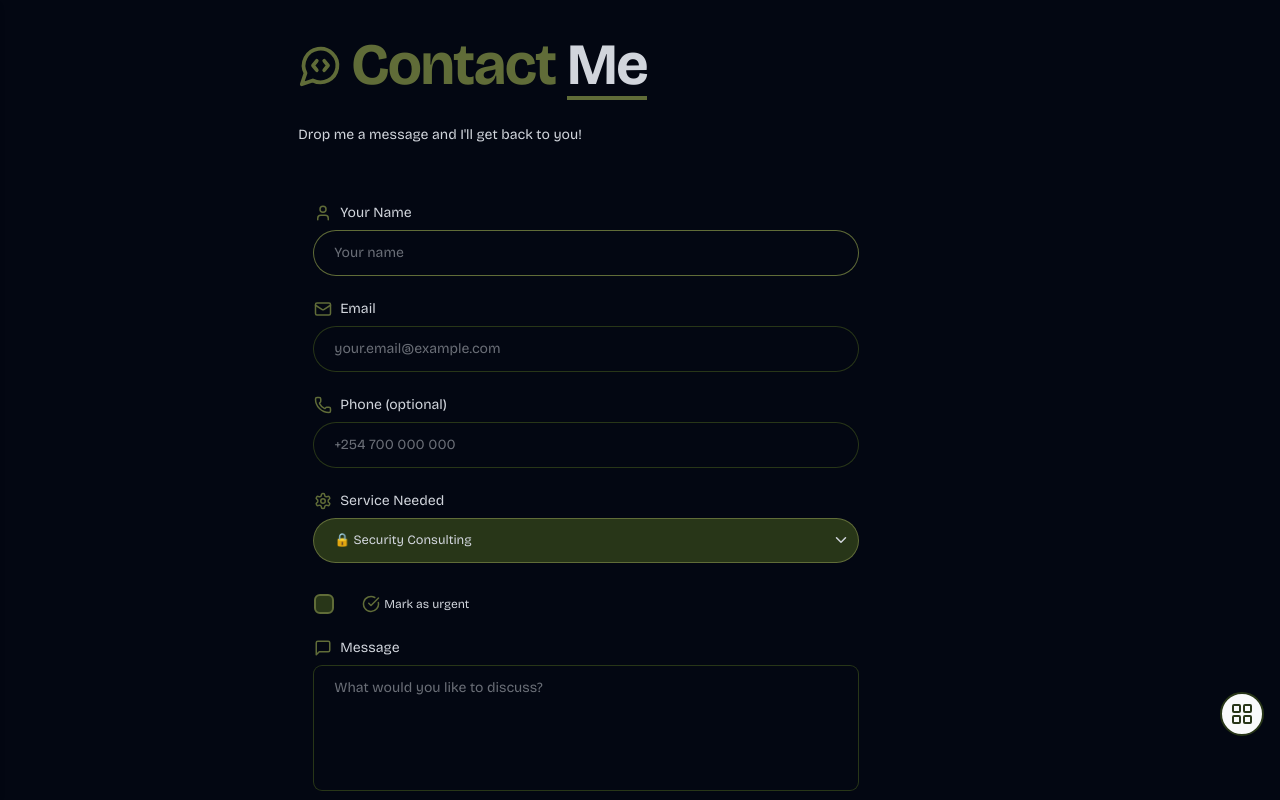
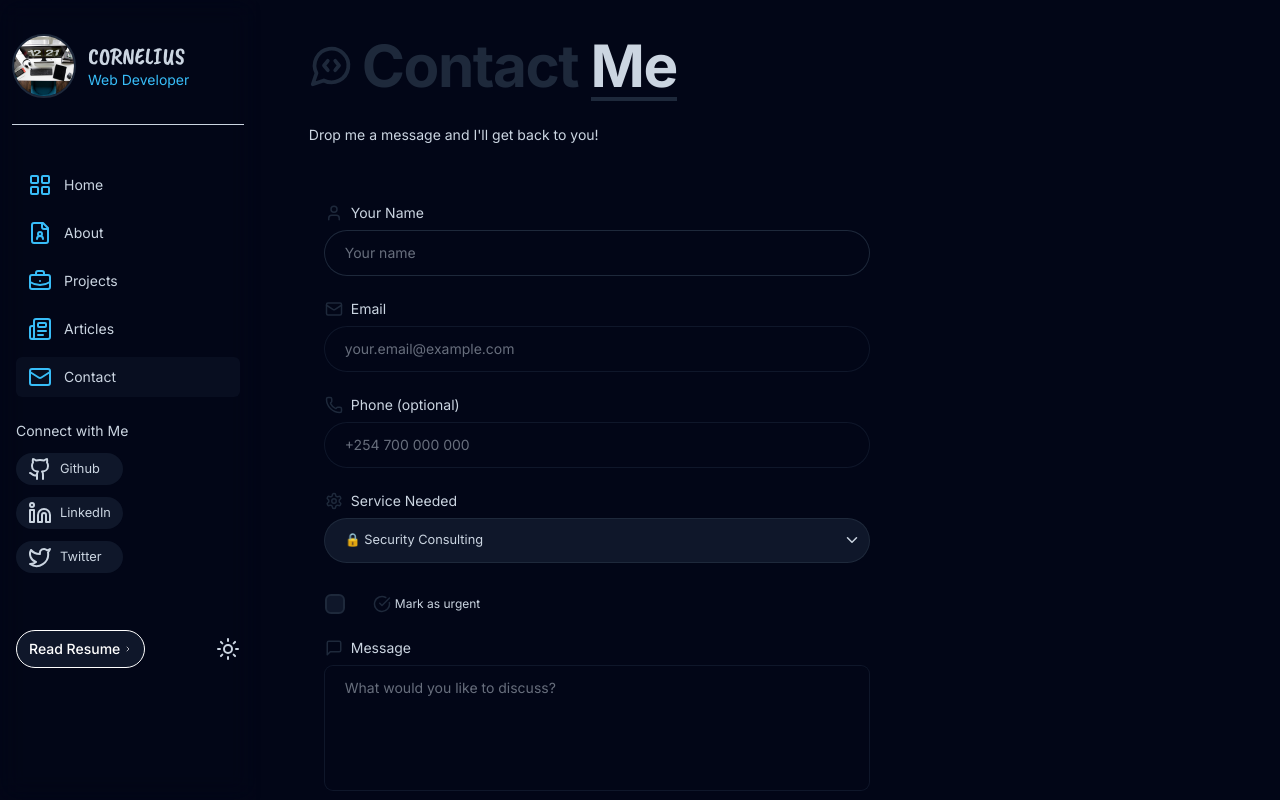
Before and after one commit to cmotanya/dev-portfolio, a Next.js app: page /contact in a window 1280 px wide. Shown: the top 800 px of the page. Built offline with nearby package versions, Linux system fonts and the light colour scheme.

Commit message:
refactor: Update styling and structure across components for improved consistency and user experience

```diff
--- a/app/about/page.tsx
+++ b/app/about/page.tsx
@@ -38,7 +38,7 @@ const About = () => {
 
     // Style for individual dots
     customPaging: () => (
-      <div className="hover:bg-secondary [.slick-active_&]:before:bg-primary [.slick-active_&]:after:bg-secondary after:bg-primary before:bg-background/90 relative rounded-full p-2 transition-all duration-300 ease-in-out before:absolute before:top-1/2 before:left-1/2 before:z-40 before:size-[14px] before:-translate-x-1/2 before:-translate-y-1/2 before:rounded-full before:p-1 before:content-[''] after:absolute after:top-1/2 after:left-1/2 after:-z-10 after:size-5 after:-translate-x-1/2 after:-translate-y-1/2 after:rounded-full after:content-[''] [.slick-active_&]:scale-110 [.slick-active_&]:after:scale-110"></div>
+      <div className="hover:bg-secondary [.slick-active_&]:before:bg-accent [.slick-active_&]:after:bg-secondary after:bg-accent before:bg-background/90 relative rounded-full p-2 transition-all duration-300 ease-in-out before:absolute before:top-1/2 before:left-1/2 before:z-40 before:size-[14px] before:-translate-x-1/2 before:-translate-y-1/2 before:rounded-full before:p-1 before:content-[''] after:absolute after:top-1/2 after:left-1/2 after:-z-10 after:size-5 after:-translate-x-1/2 after:-translate-y-1/2 after:rounded-full after:content-[''] [.slick-active_&]:scale-110 [.slick-active_&]:after:scale-110"></div>
     ),
   };
 
@@ -139,7 +139,7 @@ const About = () => {
             <Link
               type="button"
               href={"/contact"}
-              className="bg-primary ring-secondary inline-block rounded-full px-8 py-3 font-semibold ring transition-all duration-300 ease-in-out hover:-translate-y-1 md:font-normal"
+              className="bg-button text-button-text inline-block rounded-full px-8 py-3 font-semibold transition-all duration-200 ease-in-out hover:-translate-y-1 md:font-normal"
             >
               {" "}
               Schedule a Consultation
--- a/app/contact/page.tsx
+++ b/app/contact/page.tsx
@@ -205,7 +205,7 @@ function Contact() {
         </div>
         {/* Submission Status Message */}
         {(submissionStatus === "success" || submissionStatus === "error") && (
-          <Slide direction="left" duration={300} triggerOnce>
+          <Fade direction="up" duration={300} triggerOnce>
             <div
               className={cn(
                 "mb-6 rounded-md border p-3 font-medium",
@@ -233,7 +233,7 @@ function Contact() {
                 </h2>
               </div>
             </div>
-          </Slide>
+          </Fade>
         )}
 
         {/* Submitting Status Message */}
@@ -248,7 +248,7 @@ function Contact() {
 
         {/* Daily limit exceeded message shown only if limit is reached */}
         {submissionStatus === "limit_exceeded" && (
-          <Slide direction="right" duration={300} triggerOnce>
+          <Fade direction="up" duration={300} triggerOnce>
             <div className="space-y-3 rounded-lg border border-red-300 bg-red-100 p-2 font-bold text-red-500 shadow-md">
               <div className="flex gap-2 rounded-sm font-medium text-red-600">
                 <AlertCircle className="size-6" />
@@ -256,7 +256,7 @@ function Contact() {
               </div>
               <p className="text-sm font-semibold">{message}</p>
             </div>
-          </Slide>
+          </Fade>
         )}
 
         {/* FORM (Conditionally rendered) */}
@@ -286,8 +286,8 @@ function Contact() {
                     aria-describedby="name-error"
                     autoFocus={true}
                     className={cn(
-                      "ring-primary w-full rounded-full px-5 py-3 ring transition-all focus:outline-none",
-                      errors.name ? "ring-red-500" : "focus:ring-secondary",
+                      "ring-primary w-full rounded-full px-5 py-3 ring transition-all",
+                      errors.name ? "ring-error" : "focus:ring-secondary",
                       submissionStatus === "submitting"
                         ? "pointer-events-none"
                         : "",
@@ -295,16 +295,16 @@ function Contact() {
                   />
                 </div>
                 {errors.name && (
-                  <Slide direction="left" duration={400} triggerOnce>
+                  <Fade direction="up" duration={400} triggerOnce>
                     <span
                       id="name-error"
                       role="alert"
-                      className="-mt-1 flex items-center gap-1 text-sm font-medium text-red-500 md:text-xs"
+                      className="text-error -mt-1 flex items-center gap-1 text-xs font-medium md:text-xs"
                     >
                       <AlertCircle size={14} />
                       {errors.name.message}
                     </span>
-                  </Slide>
+                  </Fade>
                 )}
               </div>
 
@@ -325,8 +325,8 @@ function Contact() {
                     placeholder="your.email@example.com"
                     autoComplete="email"
                     className={cn(
-                      "ring-primary w-full rounded-full px-5 py-3 ring transition-all focus:outline-none",
-                      errors.email ? "ring-red-500" : "focus:ring-secondary",
+                      "ring-primary w-full rounded-full px-5 py-3 ring transition-all",
+                      errors.email ? "ring-error" : "focus:ring-secondary",
                       submissionStatus === "submitting"
                         ? "pointer-events-none"
                         : "",
@@ -334,16 +334,16 @@ function Contact() {
                   />
                 </div>
                 {errors.email && (
-                  <Slide direction="left" duration={400} triggerOnce>
+                  <Fade direction="up" duration={400} triggerOnce>
                     <span
                       role="alert"
                       id="email-error"
-                      className="-mt-1 flex items-center gap-1 text-sm font-medium text-red-500 md:text-xs"
+                      className="text-error -mt-1 flex items-center gap-1 text-sm font-medium md:text-xs"
                     >
                       <AlertCircle size={14} />
                       {errors.email.message}
                     </span>
-                  </Slide>
+                  </Fade>
                 )}
               </div>
 
@@ -365,8 +365,8 @@ function Contact() {
                     title="Format: 700-000-000"
                     placeholder="+254 700 000 000"
                     className={cn(
-                      "ring-primary w-full rounded-full px-5 py-3 ring transition-all focus:outline-none",
-                      errors.mobile ? "ring-red-500" : "focus:ring-secondary",
+                      "ring-primary w-full rounded-full px-5 py-3 ring transition-all",
+                      errors.mobile ? "ring-error" : "focus:ring-secondary",
                       submissionStatus === "submitting"
                         ? "pointer-events-none"
                         : "",
@@ -374,16 +374,16 @@ function Contact() {
                   />
                 </div>
                 {errors.mobile && (
-                  <Slide direction="left" duration={400} triggerOnce>
+                  <Fade direction="up" duration={400} triggerOnce>
                     <span
                       role="alert"
                       id="mobile-error"
-                      className="-mt-1 flex items-center gap-1 text-sm font-medium text-red-500"
+                      className="text-error -mt-1 flex items-center gap-1 text-xs font-medium"
                     >
                       <AlertCircle size={14} />
                       {errors.mobile.message}
                     </span>
-                  </Slide>
+                  </Fade>
                 )}
               </div>
 
@@ -403,8 +403,8 @@ function Contact() {
                   aria-invalid={errors.serviceType ? "true" : "false"}
                   aria-describedby="service-type-error"
                   className={cn(
-                    "bg-primary custom-select text-xs-sm w-full rounded-full px-5 py-3 ring transition-all focus:outline-none",
-                    errors.serviceType ? "ring-red-500" : "ring-secondary",
+                    "bg-primary custom-select text-xs-sm w-full rounded-full px-5 py-3 ring transition-all",
+                    errors.serviceType ? "ring-error" : "ring-secondary",
                     submissionStatus === "submitting"
                       ? "pointer-events-none"
                       : "",
@@ -474,8 +474,8 @@ function Contact() {
                     duration={400}
                   >
                     {isUrgentChecked ? (
-                      <div className="ml-3 flex items-center gap-1 text-xs text-red-500">
-                        <AlertCircle size={18} className="text-red-500" />
+                      <div className="text-warning ml-3 flex items-center gap-1 text-xs">
+                        <AlertCircle size={18} className="text-error" />
                         This request will be marked as urgent!
                       </div>
                     ) : (
@@ -506,7 +506,7 @@ function Contact() {
                     placeholder="What would you like to discuss?"
                     className={cn(
                       "ring-primary w-full resize-none rounded-lg px-5 py-3 ring transition-all focus:outline-none",
-                      errors.textarea ? "ring-red-500" : "focus:ring-secondary",
+                      errors.textarea ? "ring-error" : "focus:ring-secondary",
                       submissionStatus === "submitting"
                         ? "pointer-events-none"
                         : "",
@@ -514,16 +514,16 @@ function Contact() {
                   />
                 </div>
                 {errors.textarea && (
-                  <Slide direction="left" duration={400} triggerOnce>
+                  <Fade direction="up" duration={400} triggerOnce>
                     <span
                       role="alert"
                       id="textarea-error"
-                      className="-mt-2 flex items-center gap-1 text-sm font-medium text-red-500 md:text-xs"
+                      className="text-error -mt-2 flex items-center gap-1 text-sm font-medium md:text-xs"
                     >
                       <AlertCircle size={14} />
                       {errors.textarea.message}
                     </span>
-                  </Slide>
+                  </Fade>
                 )}
               </div>
 
@@ -536,12 +536,12 @@ function Contact() {
                   isDelayAfterSuccess
                 }
                 className={cn(
-                  "disabled:bg-primary/50 disabled:text-text/40 mt-4 inline-flex cursor-pointer items-center justify-center gap-2 rounded-full p-3.5 transition-all md:ml-auto",
+                  "disabled:bg-primary/50 disabled:text-text/40 mt-4 inline-flex cursor-pointer items-center justify-center gap-2 rounded-full p-3.5 transition-all duration-200 ease-in-out hover:-translate-y-1 disabled:translate-0 md:ml-auto",
                   isSubmitting
                     ? "bg-primary/50"
                     : Object.keys(errors).length > 0 || isDelayAfterSuccess
                       ? "bg-primary/50 cursor-not-allowed select-none"
-                      : "bg-accent",
+                      : "bg-button text-button-text",
                 )}
               >
                 {submissionStatus === "submitting" ? (
@@ -555,7 +555,12 @@ function Contact() {
               </button>
 
               {/* Remaining Submission Count */}
-              <p className={cn("text-xs-sm mt-2 text-center")}>
+              <p
+                className={cn(
+                  "mt-2 text-center text-xs",
+                  countSubmissions < 2 ? "text-warning" : "",
+                )}
+              >
                 {countSubmissions <= 0
                   ? "Daily submission limit reached"
                   : `${countSubmissions} of ${SUBMISSION_LIMIT} submissions available today`}
--- a/app/data/font.ts
+++ b/app/data/font.ts
@@ -1,22 +1,14 @@
-import {
-  Bricolage_Grotesque as Grotesque,
-  Caveat_Brush as Caveat,
-  Poppins,
-} from "next/font/google";
-
-export const grotesque = Grotesque({
-  variable: "--font-geist-sans",
-  subsets: ["latin"],
-});
-
-export const poppins = Poppins({
-  weight: ["100", "200", "300", "400", "500", "600", "700", "800", "900"],
-  variable: "--font-geist-sans",
-  subsets: ["latin"],
-});
+import { Caveat_Brush as Caveat, Inter } from "next/font/google";
 
 export const caveat = Caveat({
   variable: "--font-geist-mono",
   subsets: ["latin"],
   weight: "400",
 });
+
+export const inter = Inter({
+  weight: ["300", "400", "500", "600", "700"],
+  subsets: ["latin"],
+  variable: "--font-sans",
+  display: "swap",
+});
--- a/app/globals.css
+++ b/app/globals.css
@@ -1,20 +1,29 @@
 @import "tailwindcss";
 
 @theme {
-  --color-primary: #283618; /* bg-gray-800 */
-  --color-secondary: #606c38; /* bg-gray-700 */
-  --color-accent: #1f18f2; /* bg-gray-700 */
-  --color-background: oklch(13% 0.028 261.692); /* bg-gray-900 */
-  --color-text: oklch(87.2% 0.01 258.338); /* text-gray-500 */
+  --color-primary: #0f172a;
+  --color-secondary: #1e293b;
+  --color-background: #020617;
+  --color-text: #cbd5e1;
+
+  --color-accent: #38bdf8;
+  --color-success: #22c55e;
+  --color-warning: #f1fa8c; --color-error: oklch(63.7% 0.237 25.331);
+  --color-accent-alt: #ec4899;
+
+  --color-button: #1e40af; /* Rich blue, darker than accent */
+  --color-button-text: #cbd5e1; /* Light text */
 
   --text-xs-sm: 0.8rem;
-
   --width: min(75ch, calc(100% - 2rem));
 }
+
 * {
   box-sizing: border-box;
   text-decoration: none;
   scroll-behavior: smooth;
+  outline: none;
+  text-decoration: none;
 }
 
 html,
--- a/app/header/page.tsx
+++ b/app/header/page.tsx
@@ -36,14 +36,14 @@ const Header = () => {
         <div
           onClick={toggleMenu}
           aria-hidden="true"
-          className="fixed inset-0 z-10 h-screen bg-gray-300/50 backdrop-blur-[1.5px]"
+          className="bg-background/30 fixed inset-0 z-10 h-screen backdrop-blur-[1.5px]"
         />
       )}
 
       <header
         className={cn(
-          "fixed z-[999] flex h-screen w-[60%] flex-col overflow-hidden shadow-md backdrop-blur-md transition-transform duration-300 ease-in-out",
-          isMenuOpen ? "translate-x-0" : "-translate-x-full",
+          "fixed z-[999] flex h-screen w-[80%] flex-col overflow-hidden shadow-md backdrop-blur-md transition-transform duration-300 ease-in-out md:w-[20%]",
+          isMenuOpen ? "translate-x-0" : "-translate-x-full md:translate-x-0",
         )}
       >
         {/* Profile section */}
@@ -53,19 +53,19 @@ const Header = () => {
             alt="Cornelius Motanya"
             width={64}
             height={64}
-            className="size-16 rounded-full border-2 border-blue-500 object-cover object-center"
+            className="border-secondary size-16 rounded-full border-2 object-cover object-center"
           />
 
           <div className="flex flex-col">
             <h1
               className={cn(
-                "mt-4 text-2xl font-bold text-gray-800 uppercase",
+                "mt-4 text-2xl font-semibold uppercase",
                 caveat.className,
               )}
             >
               Cornelius
             </h1>
-            <p className="-mt-1 text-sm text-gray-500">Web Developer</p>
+            <p className="text-accent -mt-1 text-sm">Web Developer</p>
           </div>
         </div>
 
@@ -82,11 +82,11 @@ const Header = () => {
                       href={item.link}
                       onClick={handleCloseMenu}
                       className={cn(
-                        "flex items-center gap-3 rounded-md px-3 py-2 transition-colors hover:bg-gray-100",
-                        isActive && "bg-primary/20",
+                        "hover:bg-primary flex items-center gap-3 rounded-md px-3 py-2 transition-colors duration-150 ease-in-out",
+                        isActive && "bg-primary/50",
                       )}
                     >
-                      <span className="text-primary">{item.icon}</span>
+                      <span className="text-accent">{item.icon}</span>
                       <span>{item.name}</span>
                     </Link>
                   </li>
@@ -96,20 +96,18 @@ const Header = () => {
           </nav>
 
           {/* Social links */}
-          <div className="mb-6 border-b pb-8">
-            <h2 className="text-textColor/70 mb-3 font-bold">
-              Connect with Me
-            </h2>
+          <div className="mb-6 pb-8">
+            <h2 className="mb-3">Connect with Me</h2>
             <div className="inline-block space-y-3">
               {socials.map((item) => (
                 <Link
                   key={item.name}
                   href={item.link}
                   onClick={handleCloseMenu}
-                  className="flex items-center gap-2 rounded-full bg-gray-100 px-3 py-1 text-sm transition-colors hover:bg-gray-200"
+                  className="bg-primary flex items-center gap-2 rounded-full px-3 py-1 text-sm transition-all duration-150 ease-in-out hover:-translate-y-0.5"
                 >
                   <span>{item.icon}</span>
-                  <span className="text-gray-700">{item.name}</span>
+                  <span className="text-xs-sm">{item.name}</span>
                 </Link>
               ))}
             </div>
--- a/app/layout.tsx
+++ b/app/layout.tsx
@@ -1,6 +1,6 @@
 import type { Metadata } from "next";
 import "./globals.css";
-import { grotesque } from "./data/font";
+import { inter } from "./data/font";
 import Header from "./header/page";
 import Footer from "./footer/page";
 
@@ -21,7 +21,7 @@ export default function RootLayout({
   return (
     <html lang="en">
       <body
-        className={`flex min-h-dvh flex-col text-sm antialiased ${grotesque.className}`}
+        className={`flex min-h-dvh flex-col text-sm antialiased ${inter.className}`}
       >
         <Header />
         <main className="flex-grow">{children}</main>
--- a/app/projects/page.tsx
+++ b/app/projects/page.tsx
@@ -60,7 +60,7 @@ const Projects = () => {
                   {project.tags.map((tag, tagIndex) => (
                     <span
                       key={tagIndex}
-                      className="bg-primary/70 text-text rounded-full px-2.5 py-0.5 text-xs"
+                      className="bg-primary/70 text-text/50 rounded-full px-2.5 py-0.5 text-xs"
                     >
                       {tag}
                     </span>
@@ -104,6 +104,3 @@ const Projects = () => {
 };
 
 export default Projects;
-
-// This code defines a React component that displays a list of projects. Each project has an image, name, description, tags, and links to a live demo and GitHub repository. The component uses Tailwind CSS for styling and Lucide icons for visual elements.
-// The projects are mapped from a data source, and the layout is responsive, adjusting the number of columns based on screen size. The component is structured to be visually appealing and user-friendly, with hover effects and accessibility features.
--- a/components/menu-toggle-button.tsx
+++ b/components/menu-toggle-button.tsx
@@ -16,7 +16,7 @@ const MenuToggleButton: React.FC<ButtonProps> = ({
       <button
         onClick={toggleMenu}
         className={cn(
-          "border-primary fixed right-4 bottom-[4rem] z-[9999] rounded-full border-2 bg-gray-50 p-2",
+          "border-primary bg-secondary fixed right-4 bottom-[4rem] z-[9999] rounded-full border-2 p-2 md:hidden",
           isMenuOpen ? "border-red-500" : "border-primary",
         )}
       >
--- a/components/security.tsx
+++ b/components/security.tsx
@@ -29,10 +29,8 @@ const Security = () => {
             <>
               {siteAssessment.map((desc) => (
                 <li key={desc.description} className="flex items-start gap-3">
-                  <span className="text-text/50 flex-shrink-0 rounded-full">
-                    {" "}
-                    <BadgeCheckIcon />
-                  </span>{" "}
+                  {" "}
+                  <BadgeCheckIcon className="text-secondary flex-shrink-0 rounded-full" />
                   <span>{desc.description}</span>
                 </li>
               ))}
--- a/components/web-dev.tsx
+++ b/components/web-dev.tsx
@@ -29,10 +29,8 @@ const WebDev = () => {
           <ul className="space-y-1 text-left">
             {webDevProcess.map((desc) => (
               <li key={desc.description} className="flex items-start gap-3">
-                <span className="text-text/50 flex-shrink-0 rounded-full">
-                  {" "}
-                  <BadgeCheckIcon />
-                </span>{" "}
+                {" "}
+                <BadgeCheckIcon className="text-secondary flex-shrink-0 rounded-full" />
                 <span>{desc.description}</span>
               </li>
             ))}{" "}
```
Also changed, not shown: app/page.tsx (+37 -3 lines).
